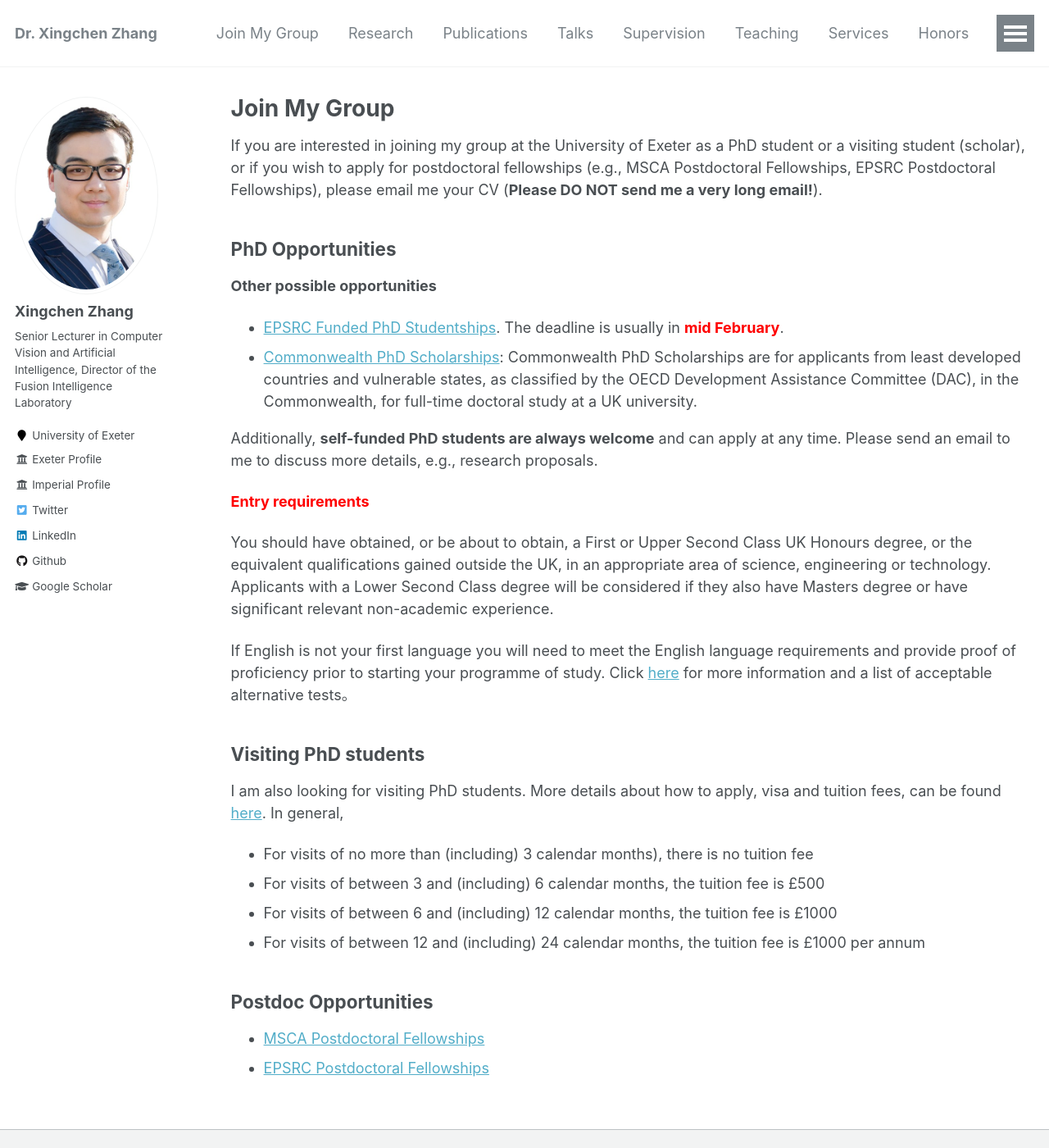
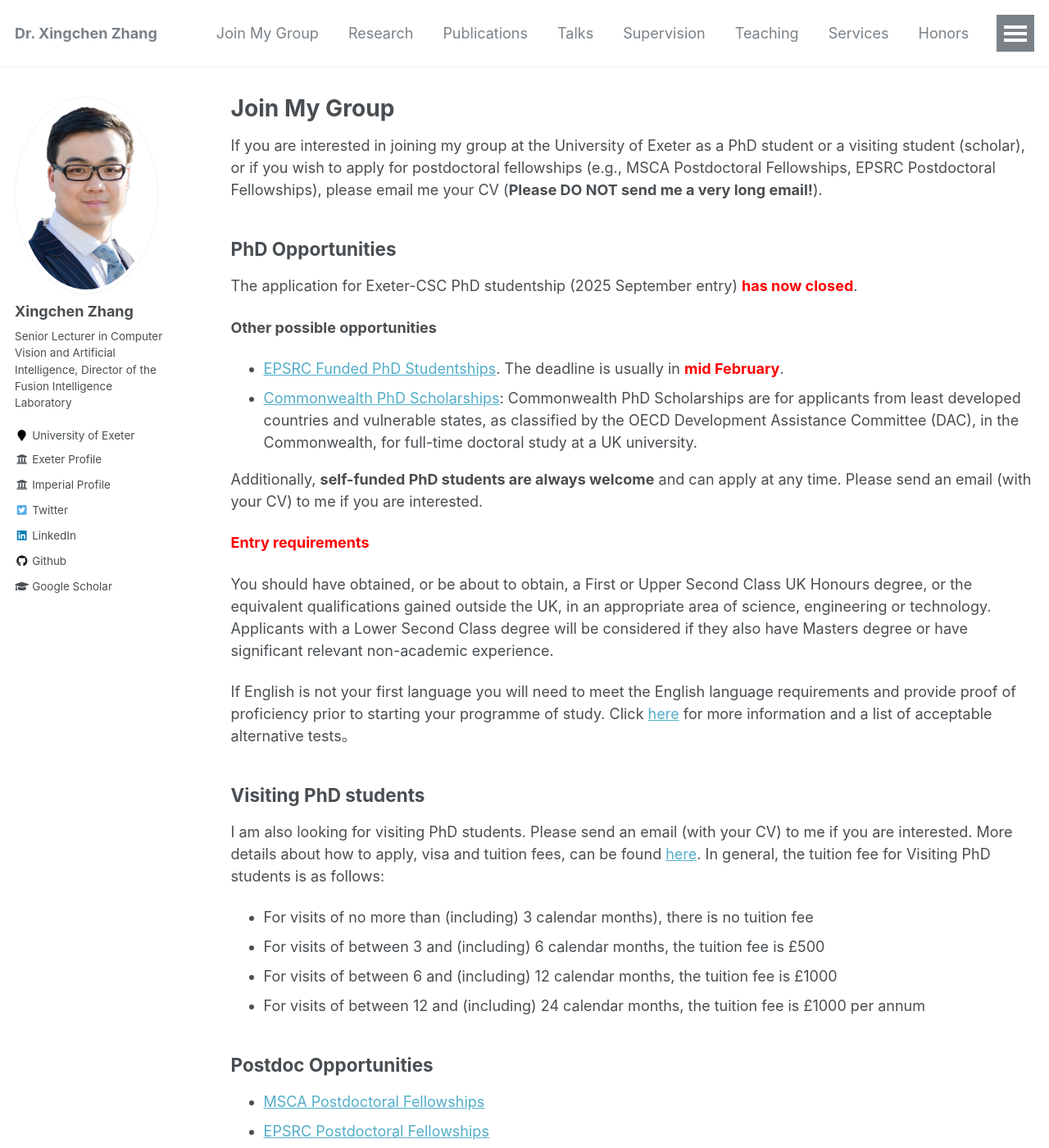
Before and after one commit to xingchenzhang/xingchenzhang.github.io, a Jekyll site: the page built from _pages/vacancies.md, in a window 1280 px wide and 1400 px high. Shown: the whole window at 82% size. Built offline with Jekyll 4.4.1, drawn with Linux system fonts in a browser that asks for light colours.

Commit message:
update vacancies

```diff
--- a/_pages/vacancies.md
+++ b/_pages/vacancies.md
@@ -11,13 +11,15 @@ If you are interested in joining my group at the University of Exeter as a PhD s
 PhD Opportunities
 -------------
 
+The application for Exeter-CSC PhD studentship (2025 September entry) **<span style="color: red;">has now closed</span>**.
+
 **Other possible opportunities**
 
 - [EPSRC Funded PhD Studentships](https://www.exeter.ac.uk/study/pg-research/funding/phdfunding/epsrc-dtp-studentships/). The deadline is usually in **<span style="color: red;">mid February</span>**.
 - [Commonwealth PhD Scholarships](https://cscuk.fcdo.gov.uk/scholarships/commonwealth-phd-scholarships-for-least-developed-countries-and-vulnerable-states/): Commonwealth PhD Scholarships are for applicants from least developed countries and vulnerable states, as classified by the OECD Development Assistance Committee (DAC), in the Commonwealth, for full-time doctoral study at a UK university.
 
 
-Additionally, **self-funded PhD students are always welcome** and can apply at any time. Please send an email to me to discuss more details, e.g., research proposals.
+Additionally, **self-funded PhD students are always welcome** and can apply at any time. Please send an email (with your CV) to me if you are interested.
 
 **<span style="color: red;">Entry requirements</span>**
 
@@ -28,7 +30,8 @@ If English is not your first language you will need to meet the English language
 Visiting PhD students
 -------------
 
-I am also looking for visiting PhD students. More details about how to apply, visa and tuition fees, can be found [here](https://www.exeter.ac.uk/v8media/specificsites/tqa/pgr/PGR_Handbook_Chapter_16.pdf). In general,
+I am also looking for visiting PhD students. Please send an email (with your CV) to me if you are interested.
+More details about how to apply, visa and tuition fees, can be found [here](https://www.exeter.ac.uk/v8media/specificsites/tqa/pgr/PGR_Handbook_Chapter_16.pdf). In general, the tuition fee for Visiting PhD students is as follows:
 
 - For visits of no more than (including) 3 calendar months), there is no tuition fee
 - For visits of between 3 and (including) 6 calendar months, the tuition fee is £500
```
